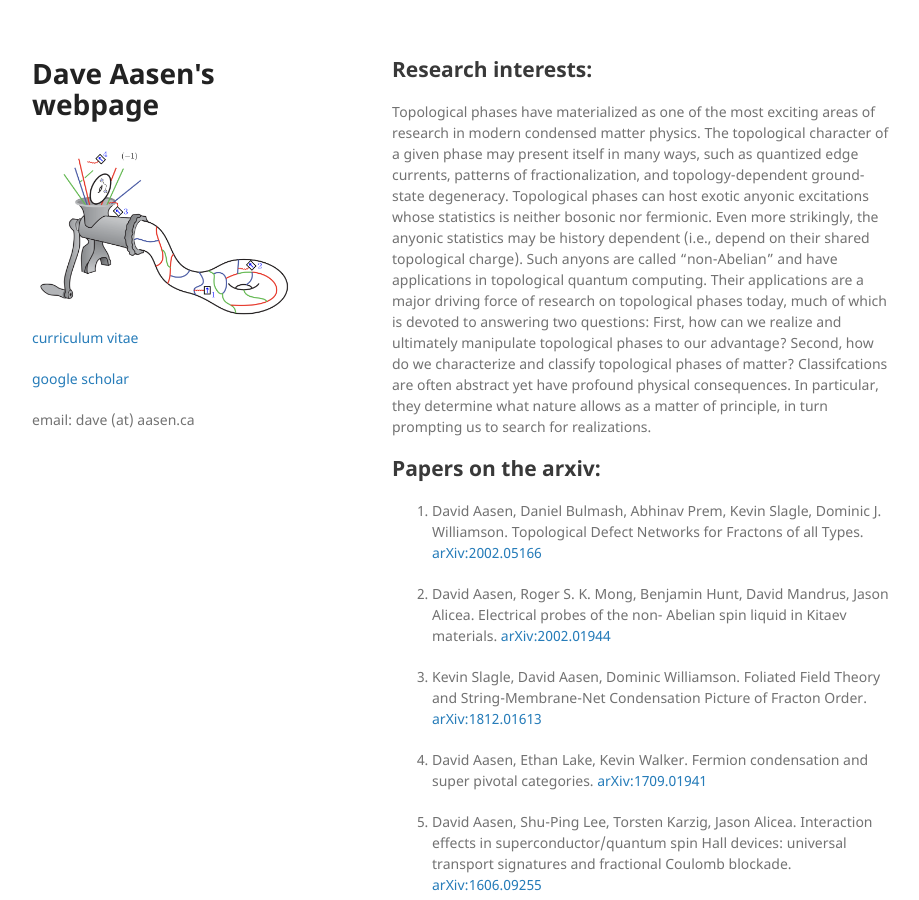
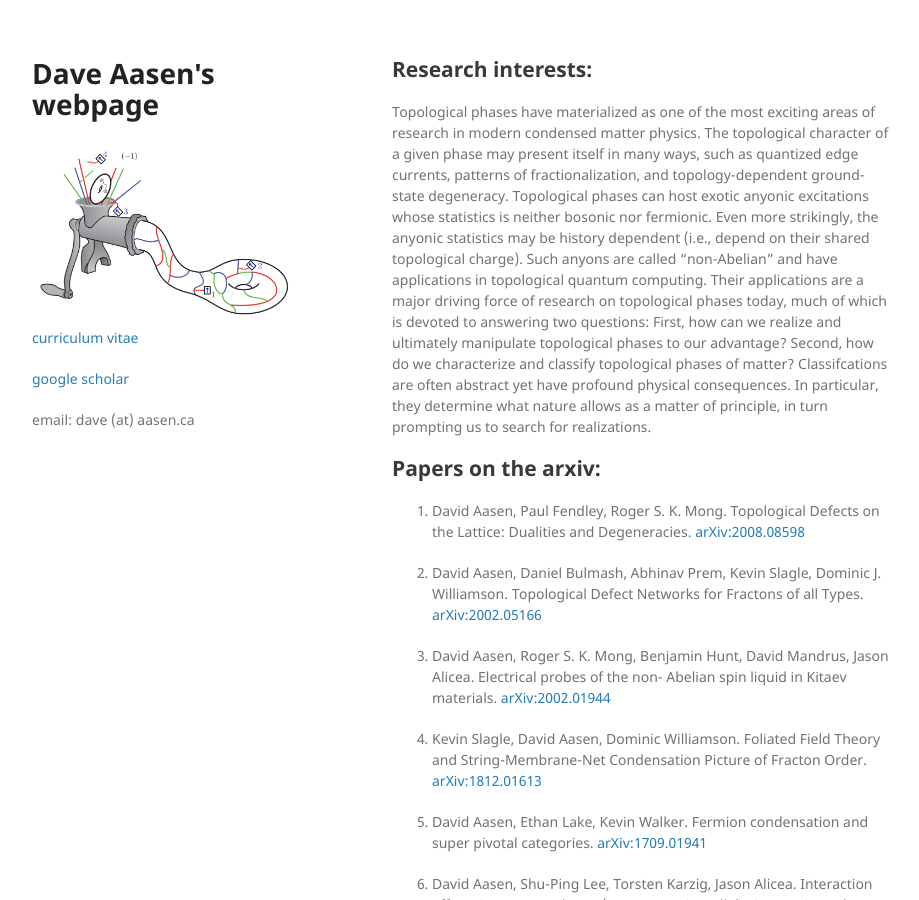
Before and after one commit to davidaasen/davidaasen.github.io, a Jekyll site: the page built from index.md, in a window 1280 px wide and 900 px high. Shown: the whole window, without its empty margins (178-1097 px from the left). Built offline with Jekyll 4.4.1, drawn with Linux system fonts in a browser that asks for light colours; our own code applies the rules of GitHub Pages for plain Markdown files.

Commit message:
Update index.md

```diff
--- a/index.md
+++ b/index.md
@@ -7,6 +7,8 @@ Topological phases have materialized as one of the most exciting areas of resear
 
 
 ## Papers on the arxiv:
+
+1. David Aasen, Paul Fendley, Roger S. K. Mong. Topological Defects on the Lattice: Dualities and Degeneracies. [arXiv:2008.08598](https://arxiv.org/abs/2008.08598)
 
 1. David Aasen, Daniel Bulmash, Abhinav Prem, Kevin Slagle, Dominic J. Williamson. Topological Defect Networks for Fractons of all Types. [arXiv:2002.05166](https://arxiv.org/abs/2002.05166)
 
```
